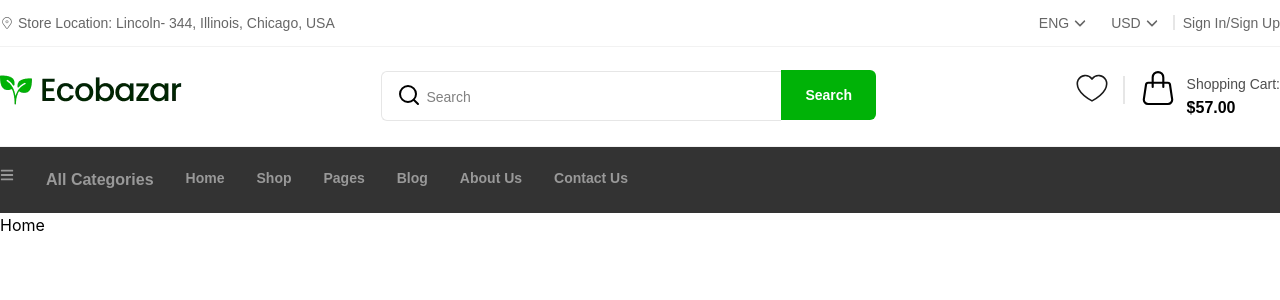
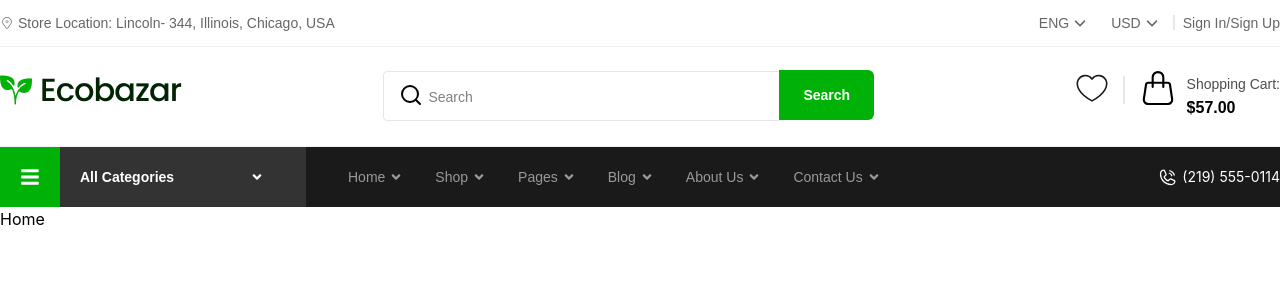
Before and after one commit to nazmulbd1/ecobazar, a React (Vite) app: page / in a window 1280 px wide. Shown: the top 300 px of the page. Built offline with nearby package versions, Linux system fonts and the light colour scheme.

Commit message:
Update 55

```diff
--- a/src/components/Navbar.jsx
+++ b/src/components/Navbar.jsx
@@ -1,35 +1,69 @@
-import React from 'react'
-import Container from './layouts/Container'
-import { Link } from 'react-router'
+import React from "react";
+import Container from "./layouts/Container";
+import { Link } from "react-router";
 import { FaBars } from "react-icons/fa";
+import { FaAngleDown } from "react-icons/fa";
+import { PiPhoneCall } from "react-icons/pi";
 
 const Navbar = () => {
   return (
     <>
-      <div className='bg-[#333333] text-white py-5.25'>
+      <div className="bg-[#1A1A1A] text-white">
         <Container>
           <div>
-            <ul className='flex gap-x-8 text-[#999999] font-pop text-sm font-semibold'>
-              <li>
-                <FaBars />
-              </li>
-              <li className='text-base font-bold'>
-                <Link to="#">All Categories</Link>
-              </li>
-              <li><Link to="#">Home</Link></li>
-              <li><Link to="#">Shop</Link></li>
-              <li><Link to="#">Pages</Link></li>
-              <li><Link to="#">Blog</Link></li>
-              <li><Link to="#">About Us</Link></li>
-              <li><Link to="#">Contact Us</Link></li>
-            </ul>
+            <div className="flex justify-between items-center">
+              <ul className="flex gap-x-8 font-pop text-sm text-[#999999] items-center relative">
+                <li className="px-5 py-5 text-white text-[20px] bg-primary mr-64">
+                  <FaBars />
+                </li>
+                <li className="text-md text-white font-bold bg-[#333333] absolute top-0 left-15 p-5">
+                  <Link to="#" className="flex items-center gap-x-3 pr-5.5">
+                    <span className="pr-16">All Categories</span>
+                    <FaAngleDown />
+                  </Link>
+                </li>
+                <li>
+                  <Link to="#" className="flex items-center gap-x-1 hover:text-white">
+                    Home <FaAngleDown />
+                  </Link>
+                </li>
+                <li>
+                  <Link to="#" className="flex items-center gap-x-1 hover:text-white">
+                    Shop <FaAngleDown />
+                  </Link>
+                </li>
+                <li>
+                  <Link to="#" className="flex items-center gap-x-1 hover:text-white">
+                    Pages <FaAngleDown />
+                  </Link>
+                </li>
+                <li>
+                  <Link to="#" className="flex items-center gap-x-1 hover:text-white">
+                    Blog <FaAngleDown />
+                  </Link>
+                </li>
+                <li>
+                  <Link to="#" className="flex items-center gap-x-1 hover:text-white">
+                    About Us <FaAngleDown />
+                  </Link>
+                </li>
+                <li>
+                  <Link to="#" className="flex items-center gap-x-1 hover:text-white">
+                    Contact Us <FaAngleDown />
+                  </Link>
+                </li>
+              </ul>
+              <div>
+                <Link to='tel:2195550114' className="flex items-center gap-x-1"><PiPhoneCall className="text-[20px]"/><span className="text-sm">(219) 555-0114</span></Link>
+              </div>
+            </div>
           </div>
         </Container>
       </div>
     </>
-  )
-}
+  );
+};
 
-export default Navbar
+export default Navbar;
 
 // 1 h
--- a/src/components/SearchBar.jsx
+++ b/src/components/SearchBar.jsx
@@ -16,12 +16,12 @@ const SearchBar = () => {
             </div>
             <div className="relative">
               <input
-                className="border border-[#E6E6E6] border-r-0 w-[400px] py-3 px-11 placeholder:text-[#808080] placeholder:font-pop placeholder:text-sm rounded-tl-md rounded-bl-md"
+                className="border border-[#E6E6E6] w-[400px] py-3 px-11 placeholder:text-[#808080] placeholder:font-pop placeholder:text-sm rounded"
                 type="text"
                 placeholder="Search"
               />
               <LuSearch className="absolute top-0 translate-y-1/2 left-4 text-2xl" />
-              <button className="font-pop font-semibold text-sm bg-primary text-white px-6 py-3.75 relative top-[-2px] rounded-tr-md rounded-br-md">
+              <button className="font-pop font-semibold text-sm bg-primary text-white px-6 py-3.75 ml-[-4px] relative top-[-2px] rounded-tr-md rounded-br-md">
                 Search
               </button>
             </div>
```
